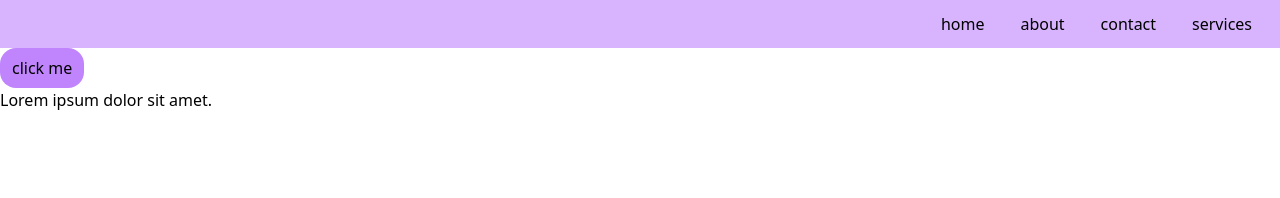
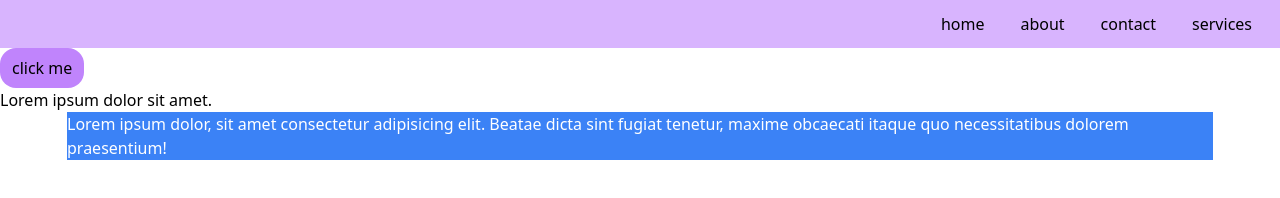
Before and after one commit to WajidMohammed9951/tailwind-fonts, a website: page index.html in a window 1280 px wide. Drawn offline with nearby package versions, Linux system fonts and the light colour scheme.

Commit message:
adding normal css vlaues in tailwind

```diff
--- a/index.html
+++ b/index.html
@@ -29,6 +29,9 @@
 
         <p class="border-blue-500"> Lorem ipsum dolor sit amet.</p>
     </div>
+    <div class=" bg-blue-500 text-white mx-[67px]">
+  Lorem ipsum dolor, sit amet consectetur adipisicing elit. Beatae dicta sint fugiat tenetur, maxime obcaecati itaque quo necessitatibus dolorem praesentium!
+    </div>
 </body>
 
 </html>
```
